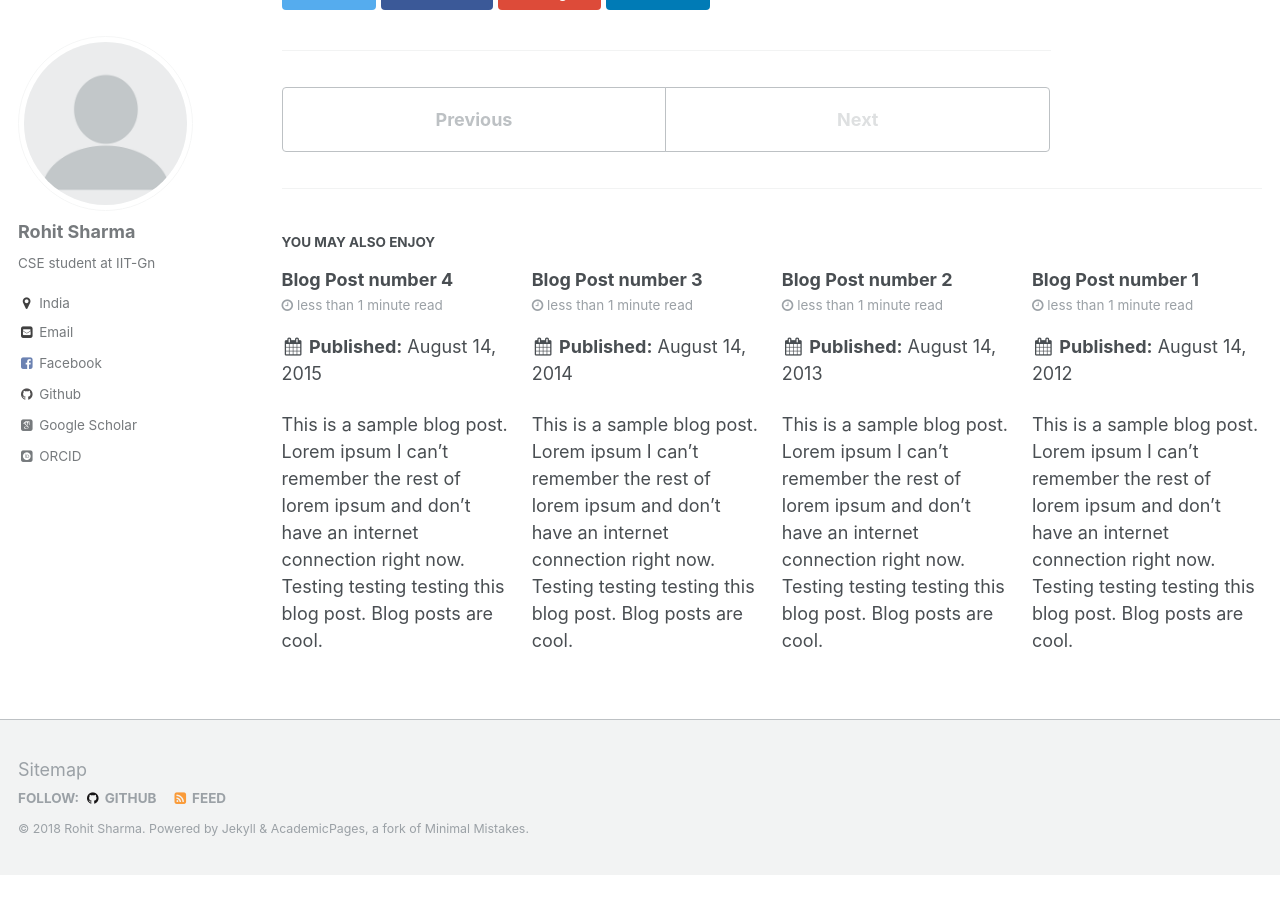
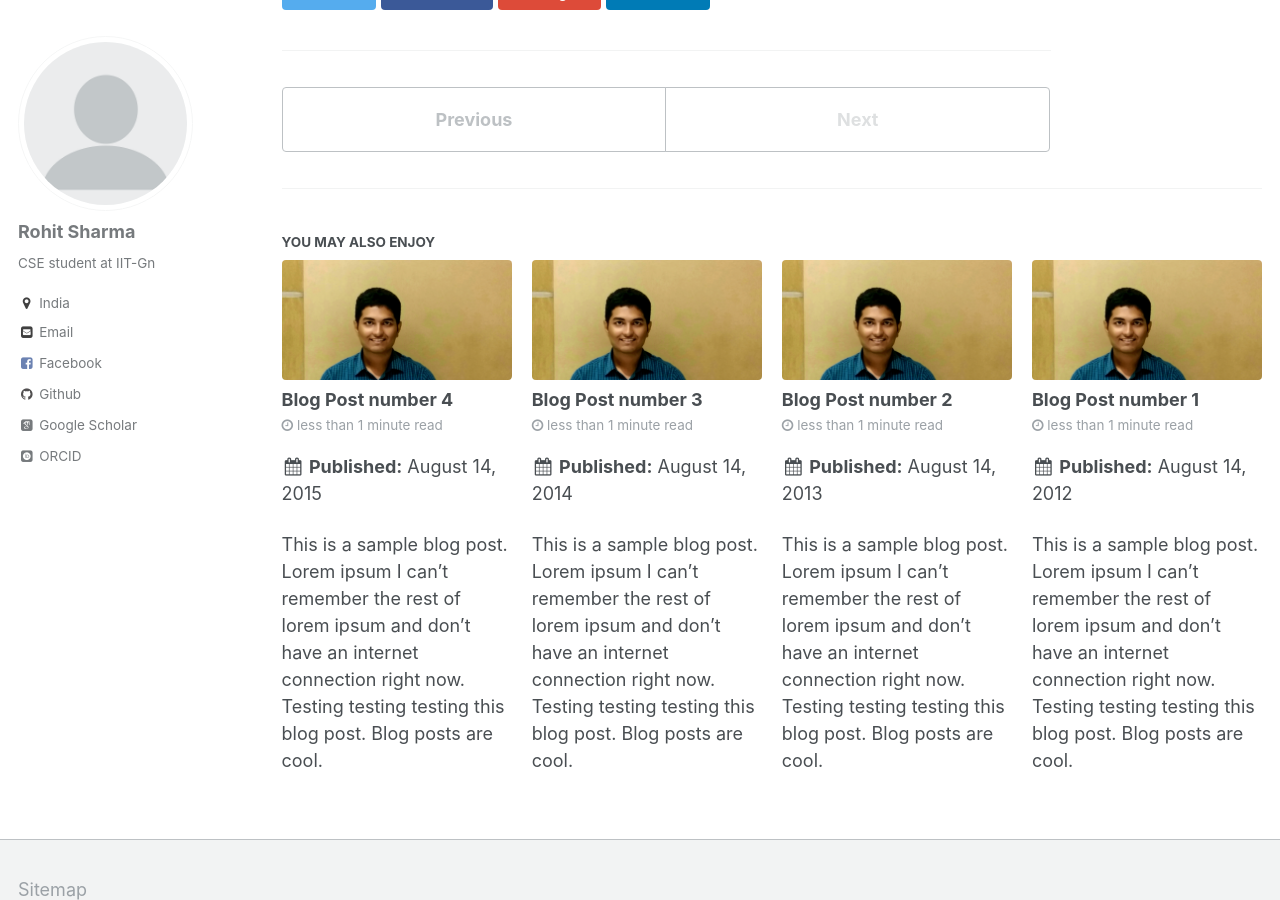
Before and after one commit to rohitx007/rohitx007.github.io, a Jekyll site: the page built from _posts/2199-01-01-future-post.md, in a window 1280 px wide and 900 px high, scrolled down 518 px. Built offline with Jekyll 4.4.1, drawn with Linux system fonts in a browser that asks for light colours; some web fonts are replaced; before the commit the page ends 1393 px from its top, so only the background shows below that.

Commit message:
Update _config.yml

```diff
--- a/_config.yml
+++ b/_config.yml
@@ -14,7 +14,7 @@
 url                      : https://rohitx007.github.io/ # the base hostname & protocol for your site e.g. "https://mmistakes.github.io"
 baseurl                  : "" # the subpath of your site, e.g. "/blog"
 repository               : "rohitx007/rohitx007.github.io"
-teaser                   :  # filename of teaser fallback teaser image placed in /images/, .e.g. "500x300.png"
+teaser                   : "20180324_025821.jpg" # filename of teaser fallback teaser image placed in /images/, .e.g. "500x300.png"
 breadcrumbs              : false # true, false (default)
 words_per_minute         : 160
 future                   : true
```
